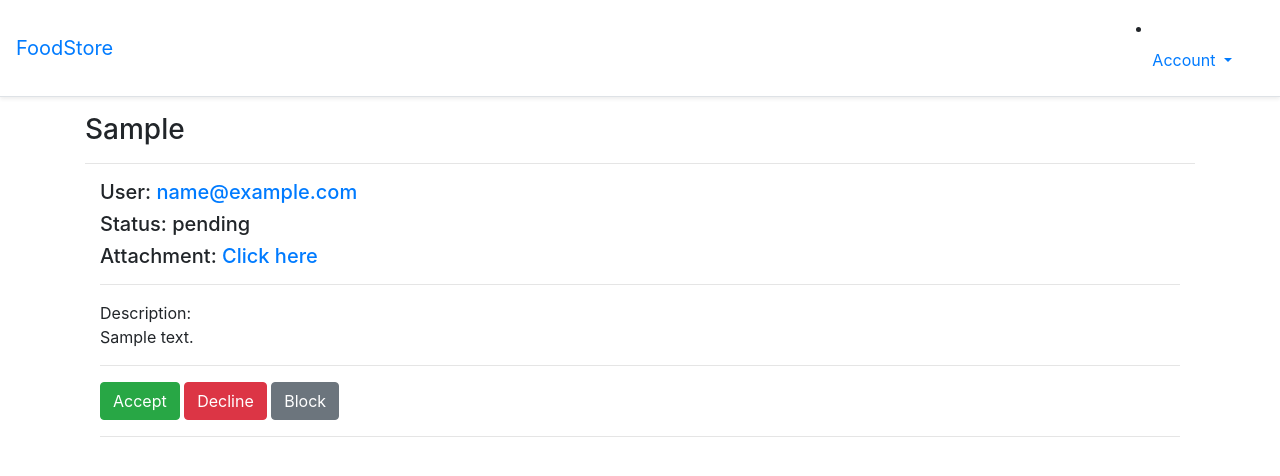
After one commit to mohamad-liyaghi/django-foodstore, a Django app: a page that uses apps/accounts/templates/request/request-update.html in a window 1280 px wide. The commit adds this page. Shown: the top 476 px of the page. Run offline with Django 4.2, Linux system fonts and the light colour scheme; a user stored in the database is signed in; tables that the repository leaves empty hold one stand-in row (values such as "Sample post"); some libraries are stand-ins or nearby versions.

Commit message:
Request detail page added

```diff
--- a/apps/accounts/templates/request/request-list.html
+++ b/apps/accounts/templates/request/request-list.html
@@ -23,7 +23,8 @@
             <td><a href="{% url 'accounts:profile' request.user.userid %}">{{ request.user }}</a></td>
             <td>{{ request.get_status_display  }}</td>
             <td>{{ request.date }}</td>
-            <td><center><a class="btn btn-secondary" href="#">{{ request.token }}</a></center></td>
+            <td><center><a class="btn btn-secondary" href="{% url 'accounts:requst-detail' request.token %}">
+                          {{ request.token }}</a></center></td>
         </tr>
       {% empty %}
         <h3>No request available.</h3>
--- /dev/null
+++ b/apps/accounts/templates/request/request-update.html
@@ -0,0 +1,25 @@
+{% extends '_base.html' %}
+{% load crispy_forms_tags %}
+
+{% block title %}{{ request.token }}{% endblock %}
+
+{% block body %}
+<h3>{{ request.token }}</h3>
+<hr>
+
+<div class="container">
+    <h5>User: <a href="{% url 'accounts:profile' request.user.userid %}">{{ request.user }}</a></h5>
+    <h5>Status: {{ request.get_status_display }}</h5>
+    <h5>Attachment: <a href="{{ request.attachment.url }}">Click here</a></h5>
+    <hr>
+    <p>Description: <br> {{ request.description }}</p><hr>
+
+    {% if user.is_admin and request.status == 'p'%}
+        <a class="btn btn-success" href="#">Accept</a>
+        <a class="btn btn-danger" href="#">Decline</a>
+        <a class="btn btn-secondary" href="#">Block</a>
+        <hr>
+    {% endif %}
+</div>
+
+{% endblock body %}
--- a/apps/accounts/urls.py
+++ b/apps/accounts/urls.py
@@ -1,5 +1,5 @@
 from django.urls import path
-from .views import ProfileView, MoneyView, RequestCreateView, RequestListView
+from .views import ProfileView, MoneyView, RequestCreateView, RequestListView, RequestDetailView
 
 app_name = "accounts"
 
@@ -9,5 +9,6 @@ urlpatterns = [
     path("exchange/", MoneyView.as_view(), name="exchange-money"),
 
     path("add-request/", RequestCreateView.as_view(), name="add-request"),
-    path('request-list/', RequestListView.as_view(), name="request-list")
+    path('request-list/', RequestListView.as_view(), name="request-list"),
+    path('request-detail/<str:token>/', RequestDetailView.as_view(), name="requst-detail"),
 ]
--- a/apps/accounts/views.py
+++ b/apps/accounts/views.py
@@ -102,3 +102,27 @@ class RequestListView(LoginRequiredMixin, ListView):
             return Request.objects.filter(status="p")
 
         return Request.objects.filter(user=self.request.user)
+
+
+class RequestDetailView(LoginRequiredMixin, UpdateView):
+    '''
+        Request detail page.
+        Admins and request owner can access this page.
+        Admins can accept/decline/block this request
+        Request owner can see or update(When its pending).
+    '''
+
+    def dispatch(self, request, *args, **kwargs):
+        '''Admin users and request owner can access this page.'''
+
+        if self.request.user.is_admin or self.get_object().user == self.request.user:
+            return super().dispatch(request, *args, **kwargs)
+
+        messages.success(self.request, "You can not access this page.")
+        return redirect("customer:home")
+
+    template_name = "request/request-update.html"
+    fields = []
+
+    def get_object(self):
+        return get_object_or_404(Request, token=self.kwargs["token"])
```
